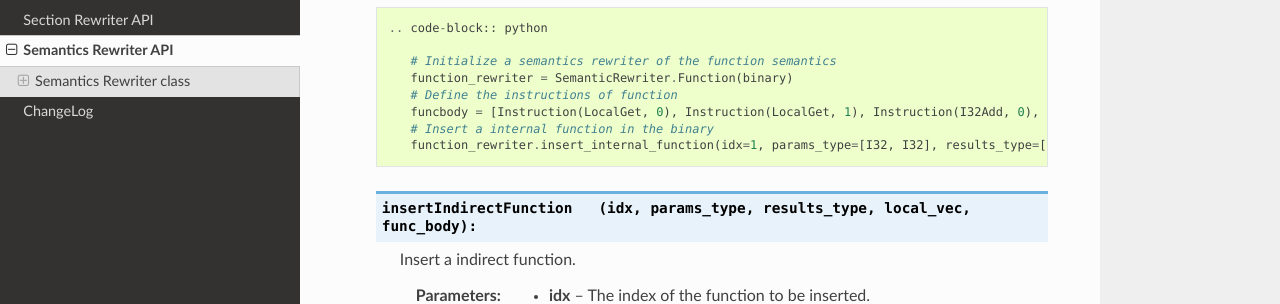
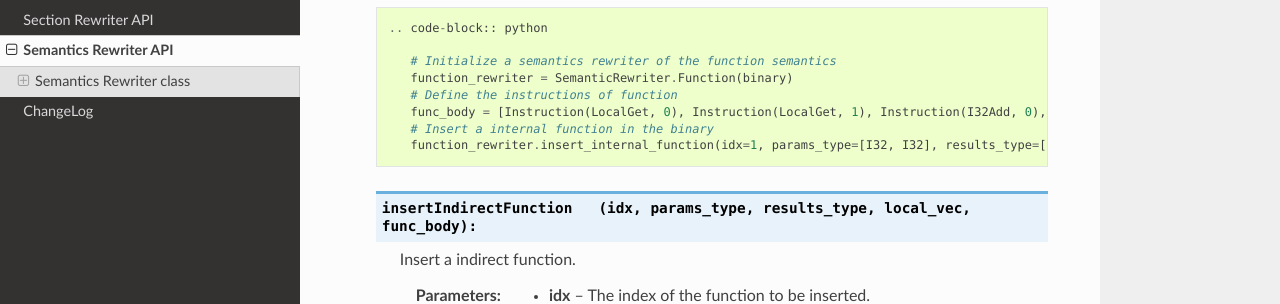
Before and after one commit to security-pride/BREWasm, a Sphinx documentation site: the page built from doc/semantics.rst, in a window 1280 px wide and 900 px high, scrolled down 3848 px. Shown: the part 155-459 px from the top of the window. Built offline with Sphinx 7.4.7 and the Read the Docs theme 2.0.0, drawn with Linux system fonts in a browser that asks for light colours.

Commit message:
Update semantics.rst

```diff
--- a/doc/semantics.rst
+++ b/doc/semantics.rst
@@ -213,9 +213,9 @@
          # Initialize a semantics rewriter of the function semantics
          function_rewriter = SemanticRewriter.Function(binary)
          # Define the instructions of function
-         funcbody = [Instruction(LocalGet, 0), Instruction(LocalGet, 1), Instruction(I32Add, 0), Instruction(Nop)]
+         func_body = [Instruction(LocalGet, 0), Instruction(LocalGet, 1), Instruction(I32Add, 0), Instruction(Nop)]
          # Insert a internal function in the binary
-         function_rewriter.insert_internal_function(idx=1, params_type=[I32, I32], results_type=[I32], local_vec=[Local(0, I32), Local(1, I64)], funcbody)
+         function_rewriter.insert_internal_function(idx=1, params_type=[I32, I32], results_type=[I32], local_vec=[Local(0, I32), Local(1, I64)], func_body=uncbody)
 
 
    .. function:: insertIndirectFunction   (idx, params_type, results_type, local_vec, func_body):
```
